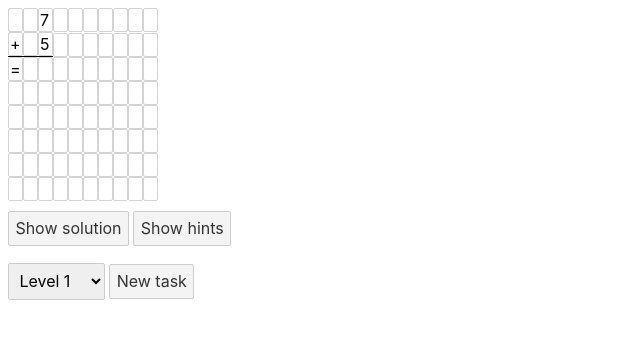
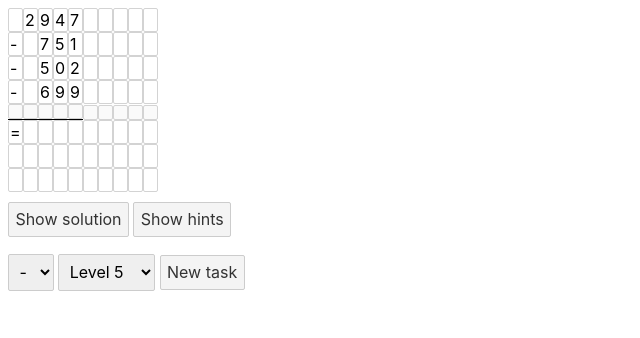
Before and after one commit to MaMe1812/WriCalPra, a Svelte app: page / in a window 1280 px wide. Shown: the top 338 px of the page, without its empty margins (0-640 px from the left). Built offline with nearby package versions, Linux system fonts and the light colour scheme.

Commit message:
substraction implemented

```diff
--- a/src/App.svelte
+++ b/src/App.svelte
@@ -2,11 +2,13 @@
   import { showSolution } from "./stores.js";
   import { showHints } from "./stores.js";
   import NumericCell from "./NumericCell.svelte";
-  import { getCellInfos, getLevels } from "./helper.js";
+  import { getCellInfos, getLevels, getOperations } from "./helper.js";
 
-  let selectedLevel = 1;
+  let selectedOperation = "-";
+  let operations = getOperations();
+  let selectedLevel = 5;
   let levels = getLevels();
-  let cellInfos = getCellInfos("+", selectedLevel);
+  let cellInfos = getCellInfos(selectedOperation, selectedLevel);
 
   let lastAddedCell;
   let showSolution_value;
@@ -24,7 +26,6 @@
   const callback = (item, row, keyCode) => {
     var rowIndex = cellInfos.indexOf(row);
     var cellIndex = cellInfos[rowIndex].indexOf(item);
-    console.log(keyCode);
     switch (keyCode) {
       case 8:
       case 37:
@@ -36,10 +37,10 @@
       case 40: // down
         rowIndex++;
         break;
-      default:
       case 39:
         cellIndex++;
         break;
+      default:
     }
 
     var next = cellInfos[rowIndex][cellIndex];
@@ -80,11 +81,17 @@
   {showHints_value ? 'Hide hints' : 'Show hints'}
 </button>
 <br />
+<select bind:value={selectedOperation}>
+  {#each operations as operation}
+    <option value={operation}>{operation}</option>
+  {/each}
+</select>
 <select bind:value={selectedLevel}>
   {#each levels as level}
     <option value={level.id}>{level.text}</option>
   {/each}
 </select>
-<button on:click={() => (cellInfos = getCellInfos('+', selectedLevel))}>
+<button
+  on:click={() => (cellInfos = getCellInfos(selectedOperation, selectedLevel))}>
   New task
 </button>
--- a/src/NumericCell.svelte
+++ b/src/NumericCell.svelte
@@ -30,7 +30,6 @@
     if (item.task) {
       return;
     }
-    console.log(event.keyCode);
     if (
       (event.keyCode >= 48 && event.keyCode <= 90) ||
       (event.keyCode >= 96 && event.keyCode <= 105)
@@ -42,6 +41,14 @@
     }
     callback(item, row, event.keyCode);
   };
+
+  $: inputClass = item.helpInput
+    ? "helpInput"
+    : showHints_value && item.solutionValue
+    ? item.displayValue === item.solutionValue
+      ? "showHints_good"
+      : "showHints_false"
+    : "";
 </script>
 
 <style>
@@ -50,6 +57,7 @@
     width: 15px;
     padding: 1px;
     margin: 0px;
+    display: block;
   }
 
   .underline {
@@ -63,9 +71,18 @@
   .showHints_good {
     background-color: rgba(0, 200, 0, 0.2);
   }
+
+  .helpInput {
+    background-color: rgba(0, 0, 20, 0.02);
+    font: 0.6em sans-serif;
+    text-align: center;
+  }
+  .helpDiv {
+    height: 15px;
+  }
 </style>
 
-<div class:underline={item.underline}>
+<div class:underline={item.underline} class:helpDiv={item.helpInput}>
   <input
     readonly={item.task}
     bind:this={ref}
@@ -73,5 +90,5 @@
     on:keydown={callCallback}
     type="text"
     maxlength="1"
-    class={showHints_value && item.solutionValue ? (item.displayValue === item.solutionValue ? 'showHints_good' : 'showHints_false') : ''} />
+    class={inputClass} />
 </div>
--- a/src/helper.js
+++ b/src/helper.js
@@ -9,14 +9,28 @@ export function getLevels() {
   }
   return levels;
 }
+export function getOperations() {
+  let operations = [];
+  operations.push("+");
+  operations.push("-");
+  return operations;
+}
 
 function GetOperands(operation, level) {
-  // addition
-  let nrOperands = Math.floor(level / 5 + 1) * 2;
-  let nrOperandDigits = Math.floor(level / 2) + 1;
   let operands = [];
-  for (let index = 0; index < nrOperands; index++) {
-    operands.push(getRandomNumber(nrOperandDigits));
+  switch (operation) {
+    case "+":
+    case "-":
+      let nrOperands = Math.floor(level / 5 + 1) * 2;
+      let nrOperandDigits = Math.floor(level / 2) + 1;
+
+      for (let index = 0; index < nrOperands; index++) {
+        operands.push(getRandomNumber(nrOperandDigits));
+      }
+      break;
+
+    default:
+      break;
   }
 
   return operands;
@@ -44,24 +58,74 @@ function createCellInfoMatrix() {
 }
 function fillCellInfoMatrix(operation, operands) {
   let matrix = createCellInfoMatrix();
+  console.log(operation);
+  switch (operation) {
+    case "+":
+      return fillCellInfosForAddition(operands, matrix);
 
-  // addition
+    case "-":
+      return fillCellInfosForSubstraction(operands, matrix);
+
+    default:
+      break;
+  }
+}
+
+function fillCellInfosForSubstraction(operands, matrix) {
   let nrOperands = operands.length;
-
-  setDisplayValue("+", matrix, nrOperands - 1, 0);
-  setDisplayValue("=", matrix, nrOperands, 0);
-  setIsTask(matrix, nrOperands, 0);
+  setDisplayValue("=", matrix, nrOperands + 1, 0);
+  setIsTask(matrix, nrOperands + 1, 0);
   const sum = (accumulator, currentValue) => accumulator + currentValue;
   let result = operands.reduce(sum);
   var endIndex = addNumber({
     number: result,
     matrix,
-    rowIndex: nrOperands,
+    rowIndex: 0,
+    refColIndex: 1,
+  });
+  fillIsTask(matrix, nrOperands, endIndex + 2);
+  for (let index = 0; index < operands.length - 1; index++) {
+    const operand = operands[index];
+    addNumber({
+      number: operand,
+      matrix,
+      rowIndex: index + 1,
+      refColIndex: endIndex + 1,
+      alignRight: true,
+    });
+  }
+  for (let index = 1; index < operands.length; index++) {
+    setDisplayValue("-", matrix, index, 0);
+  }
+
+  var endIndex = addNumber({
+    number: operands[operands.length - 1],
+    matrix,
+    rowIndex: operands.length + 1,
+    refColIndex: endIndex + 1,
+    isResult: true,
+    alignRight: true,
+  });
+
+  setHelpInputLine(matrix, nrOperands);
+  setUnderline(matrix, nrOperands, 0, endIndex + 1);
+  return matrix;
+}
+
+function fillCellInfosForAddition(operands, matrix) {
+  let nrOperands = operands.length;
+  setDisplayValue("=", matrix, nrOperands + 1, 0);
+  setIsTask(matrix, nrOperands + 1, 0);
+  const sum = (accumulator, currentValue) => accumulator + currentValue;
+  let result = operands.reduce(sum);
+  var endIndex = addNumber({
+    number: result,
+    matrix,
+    rowIndex: nrOperands + 1,
     refColIndex: 1,
     isResult: true,
   });
   fillIsTask(matrix, nrOperands, endIndex + 2);
-
   for (let index = 0; index < operands.length; index++) {
     const operand = operands[index];
     addNumber({
@@ -72,9 +136,18 @@ function fillCellInfoMatrix(operation, operands) {
       alignRight: true,
     });
   }
-  setUnderline(matrix, nrOperands - 1, 0, endIndex);
+  for (let index = 1; index < operands.length; index++) {
+    setDisplayValue("+", matrix, index, 0);
+  }
+  setHelpInputLine(matrix, nrOperands);
+  setUnderline(matrix, nrOperands, 0, endIndex);
+  return matrix;
+}
 
-  return matrix;
+function setHelpInputLine(matrix, rowIndex) {
+  matrix[rowIndex].forEach((element) => {
+    element.helpInput = true;
+  });
 }
 
 function setUnderline(matrix, rowIndex, startColIndex, endColIndex) {
```
